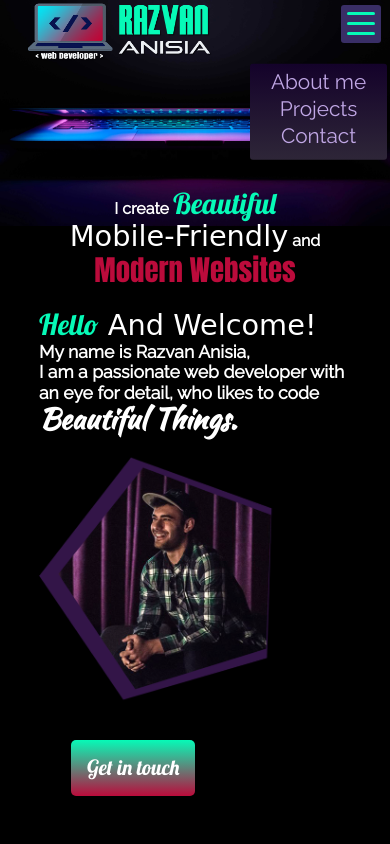
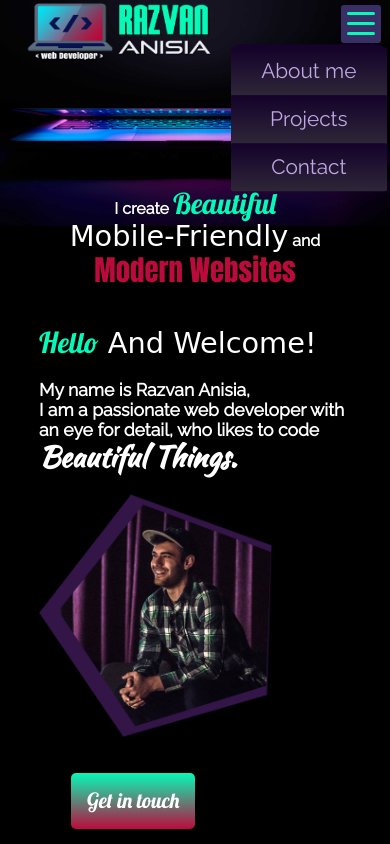
Before and after one commit to RazvanAnisia/MySite, a website: page app/index.html in a window 390 px wide. Both pictures are taken after a click on the element 360 px from the left and 23 px from the top of the page. Shown: the top 844 px of the page. Drawn offline with Linux system fonts and the light colour scheme; a web font is replaced by a local one.

Commit message:
finishing touches for the mobile navbar,and contact section.

```diff
--- a/app/assets/scripts/mobile-menu.js
+++ b/app/assets/scripts/mobile-menu.js
@@ -7,12 +7,12 @@ hamburger.addEventListener("click", function(){
 
 //fade in scroll
 
-window.onscroll = function() {fadeFunction()};
+// window.onscroll = function() {fadeFunction()};
 
-function fadeFunction() {
-    if (document.body.scrollTop > 350 || document.documentElement.scrollTop > 350) {
-        document.getElementById("this").className = "fade-in";
-    } else {
-        document.getElementById("this").className = "";
-    }
-}
+// function fadeFunction() {
+//     if (document.body.scrollTop > 350 || document.documentElement.scrollTop > 350) {
+//         document.getElementById("this").className = "fade-in";
+//     } else {
+//         document.getElementById("this").className = "";
+//     }
+// }
--- a/app/assets/styles/modules/_contact.css
+++ b/app/assets/styles/modules/_contact.css
@@ -1,7 +1,11 @@
 .contact{
 	text-align:center;
-	font-size:1.3rem;
+	font-size:1rem;
 	margin-top:7rem;
+	font-weight:100;
+	@mixin atMedium{
+		font-size:1.3rem;
+		}
 	&__links{
 		/*display:flex;*/
 		/*flex-direction: column;*/
--- a/app/assets/styles/modules/_site-header.css
+++ b/app/assets/styles/modules/_site-header.css
@@ -2,6 +2,7 @@
 	display:flex;
 	justify-content: space-around;
 	position: relative;
+
 	/*width:100%;
 	height:4rem;
 	background:linear-gradient($mainPurple,#05040A);*/
@@ -10,6 +11,8 @@
 		width:13rem;
 		height:4.5rem;
 		margin-top:0.2rem;
+		position:sticky;
+		top:20px;
 	@mixin atSmall{
 		width:16rem;
 		height:6rem;
@@ -35,19 +38,23 @@
 	transform:translateY(55%);
 	position:absolute;
 	right:0.2rem;
-	top:.7rem;
-	width:35%;
-	height:6rem;
+	top:-1.2rem;
+	width:40%;
+	height:7.2rem;
 	background:linear-gradient(#14022A,#2e2638);
 	padding-top:3px;
-	border-radius:3px;
+	border-radius:10px;
 	font-size:1.3rem;
 	font-weight:30;
 	text-align:center;
 	transition:all 0.3s ease-in;
+	animation: fadeMobile 0.2s ease-in-out;
 	a {text-decoration: none;
 	   color:#c0a7e5;
-	   padding-top:3px;
+	   padding-top:12px;
+	   padding-bottom:12px;
+		background:linear-gradient(#14022A,#2e2638);
+		border-radius:2px;
 	   &:hover{
 			color:$mainPurple;
 	   	}
@@ -58,6 +65,17 @@
 		}
 
 }
+@keyframes fadeMobile {
+		0%{opacity:0;
+			transform:translateX(200%)
+			}
+		25%{opacity:0.3;}
+		50%{opacity:0.5;}
+		75%{opacity:0.8;}
+		100%{opacity:1;
+			/*transform:translateY(-0.1rem)*/;
+		}
+	}
 
 .link{
 	display:none;
--- a/app/temp/styles/styles.css
+++ b/app/temp/styles/styles.css
@@ -382,6 +382,9 @@ img{
 		width:13rem;
 		height:4.5rem;
 		margin-top:0.2rem;
+		position:-webkit-sticky;
+		position:sticky;
+		top:20px;
 
 
 	}
@@ -421,22 +424,27 @@ img{
 	        transform:translateY(55%);
 	position:absolute;
 	right:0.2rem;
-	top:.7rem;
-	width:35%;
-	height:6rem;
+	top:-1.2rem;
+	width:40%;
+	height:7.2rem;
 	background:linear-gradient(#14022A,#2e2638);
 	padding-top:3px;
-	border-radius:3px;
+	border-radius:10px;
 	font-size:1.3rem;
 	font-weight:30;
 	text-align:center;
 	transition:all 0.3s ease-in;
+	-webkit-animation: fadeMobile 0.2s ease-in-out;
+	        animation: fadeMobile 0.2s ease-in-out;
 
 }
 
 .show a {text-decoration: none;
 	   color:#c0a7e5;
-	   padding-top:3px;
+	   padding-top:12px;
+	   padding-bottom:12px;
+		background:linear-gradient(#14022A,#2e2638);
+		border-radius:2px;
 	}
 
 .show a:hover{
@@ -450,6 +458,32 @@ img{
 
 }
   }
+
+@-webkit-keyframes fadeMobile {
+		0%{opacity:0;
+			-webkit-transform:translateX(200%);
+			        transform:translateX(200%)
+			}
+		25%{opacity:0.3;}
+		50%{opacity:0.5;}
+		75%{opacity:0.8;}
+		100%{opacity:1;
+			/*transform:translateY(-0.1rem)*/;
+		}
+	}
+
+@keyframes fadeMobile {
+		0%{opacity:0;
+			-webkit-transform:translateX(200%);
+			        transform:translateX(200%)
+			}
+		25%{opacity:0.3;}
+		50%{opacity:0.5;}
+		75%{opacity:0.8;}
+		100%{opacity:1;
+			/*transform:translateY(-0.1rem)*/;
+		}
+	}
 
 .link{
 	display:none;
@@ -901,9 +935,17 @@ img{
 
 .contact{
 	text-align:center;
-	font-size:1.3rem;
+	font-size:1rem;
 	margin-top:7rem;
+	font-weight:100;
 }
+
+@media (min-width: 800px) {
+
+.contact{
+		font-size:1.3rem
+}
+  }
 
 .contact__links{
 		/*display:flex;*/
```
Also changed, not shown: app/index.html (+1 -0 lines), 1 other file.
